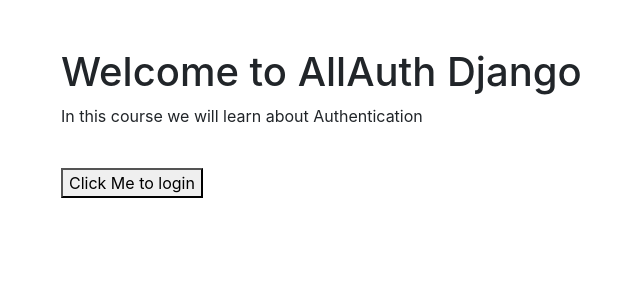
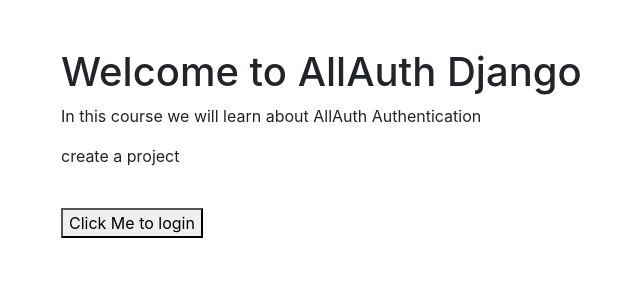
Before and after one commit to ajanorahul/AllAuth, a Django app: page / in a window 1280 px wide. Shown: the top 300 px of the page, without its empty margins (24-664 px from the left). Run offline with Django 3.2, Linux system fonts and the light colour scheme; some libraries are stand-ins or nearby versions.

Commit message:
third commit

```diff
--- a/templates/index.html
+++ b/templates/index.html
@@ -7,7 +7,8 @@
 <body>
 <div class="container mt-5">
   <h1>Welcome to AllAuth Django</h1>
-  <p>In this course we will learn about Authentication</p>
+  <p>In this course we will learn about AllAuth Authentication</p>
+  <p>create a project</p>
   <br>
   <a href="{% url 'account_login' %}">
   <button type="button">Click Me to login</button>
```
